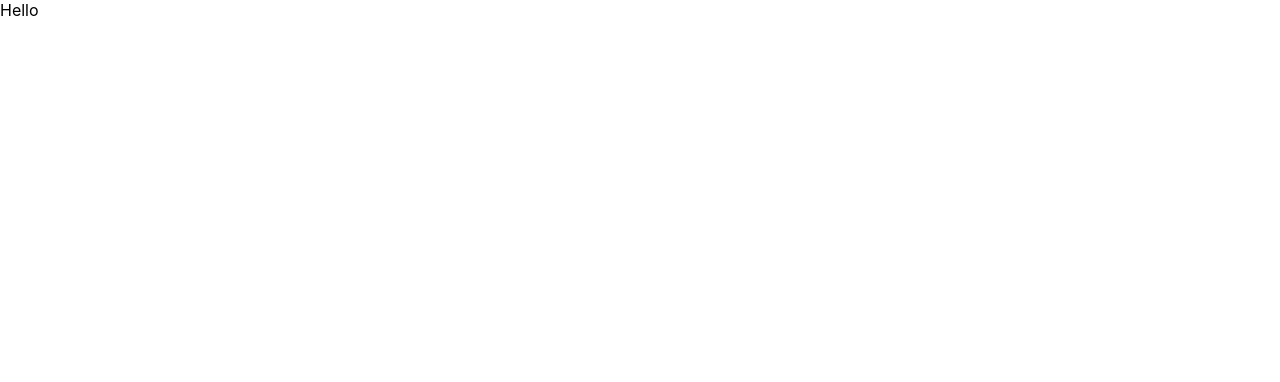
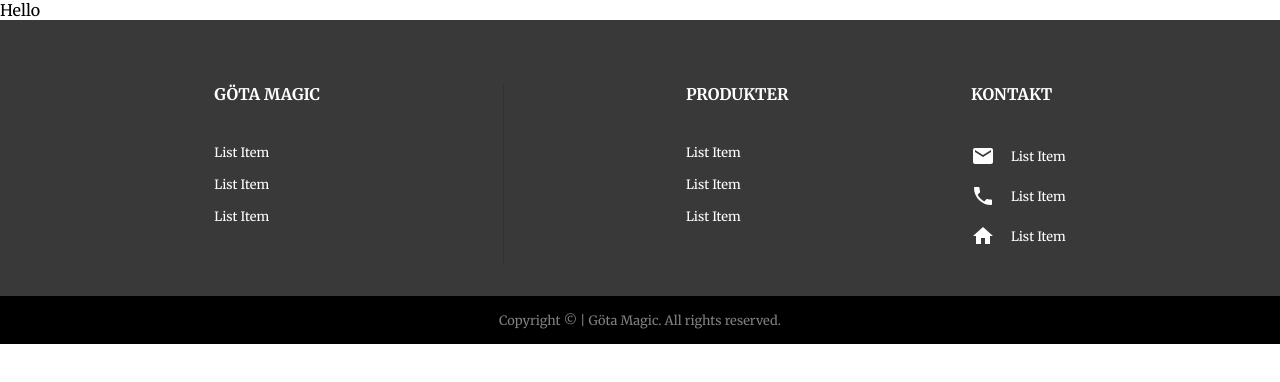
Before and after one commit to TimothyGramnaes/Miniprojekt-Gota-Magic, a React (Create React App) app: page / in a window 1280 px wide. Shown: the top 382 px of the page. Built offline with nearby package versions, Linux system fonts and the light colour scheme.

Commit message:
divider struggles

```diff
--- a/package.json
+++ b/package.json
@@ -4,6 +4,7 @@
   "private": true,
   "dependencies": {
     "@material-ui/core": "^4.11.3",
+    "@material-ui/icons": "^4.11.2",
     "@testing-library/jest-dom": "^5.11.9",
     "@testing-library/react": "^11.2.5",
     "@testing-library/user-event": "^12.8.3",
@@ -13,6 +14,7 @@
     "@types/react-dom": "^17.0.2",
     "react": "^17.0.1",
     "react-dom": "^17.0.1",
+    "react-router-dom": "^5.2.0",
     "react-scripts": "4.0.3",
     "typescript": "^4.2.3",
     "web-vitals": "^1.1.0"
@@ -40,5 +42,8 @@
       "last 1 firefox version",
       "last 1 safari version"
     ]
+  },
+  "devDependencies": {
+    "@types/react-router-dom": "^5.1.7"
   }
 }
--- a/src/Components/Footer.tsx
+++ b/src/Components/Footer.tsx
@@ -1,3 +1,114 @@
+import { Link, BrowserRouter as Router } from 'react-router-dom'
+import '../main.css'
+import '../css/footer.css'
+import Divider from '@material-ui/core/Divider';
+import MailIcon from '@material-ui/icons/Mail';
+import PhoneIcon from '@material-ui/icons/Phone';
+import HomeIcon from '@material-ui/icons/Home';
+import { useState } from 'react';
 
 
-export {}
+function Footer() {
+  const [divider, rotateDivider] = useState(false)
+
+  const dividerOrientation = () => {
+    if (window.innerWidth <= 600) {
+      rotateDivider(true)
+    } else {
+      rotateDivider(false)
+    }
+  }
+
+  window.addEventListener('resize', dividerOrientation)
+
+  return (
+    <Router>
+      <footer>
+        <div className="flex content">
+
+          <div className="footer-column flex column">
+            <h4>Göta Magic</h4>
+            <ul>
+              <li>
+                <Link to='/listitem1' className="li-item">
+                  List Item
+                </Link>
+              </li>
+              <li>
+                <Link to='/listitem2' className="li-item">
+                  List Item
+                </Link>
+              </li>
+              <li>
+                <Link to='/listitem3' className="li-item">
+                  List Item
+                </Link>
+              </li>
+            </ul>
+          </div>
+
+          <div className="divider-container">
+            {divider ? (
+              <Divider orientation="horizontal" />
+            ) : (
+              <Divider orientation="vertical" />
+            )}
+          </div>
+
+          <div className="footer-column flex column">
+            <h4>Produkter</h4>
+            <ul>
+              <li>
+                <Link to='/listitem1' className="li-item">
+                  List Item
+                </Link>
+              </li>
+              <li>
+                <Link to='/listitem2' className="li-item">
+                  List Item
+                </Link>
+              </li>
+              <li>
+                <Link to='/listitem3' className="li-item">
+                  List Item
+                </Link>
+              </li>
+            </ul>
+          </div>
+
+          <div className="footer-column flex column">
+            <h4>Kontakt</h4>
+            <ul>
+              <li className="flex alignItemsCenter">
+                <Link to='/listitem1' className="li-item">
+                  <MailIcon style={{ marginRight: '1rem' }} />
+                  List Item
+                </Link>
+              </li>
+              <li>
+                <Link to='/listitem2' className="li-item">
+                  <PhoneIcon style={{ marginRight: '1rem' }} />
+                  List Item
+                </Link>
+              </li>
+              <li>
+                <Link to='/listitem3' className="li-item">
+                  <HomeIcon style={{ marginRight: '1rem' }} />
+                  List Item
+                </Link>
+              </li>
+            </ul>
+          </div>
+
+        </div>
+
+          <div className="copyright-section">
+            <p>Copyright © | Göta Magic. All rights reserved.</p>
+          </div>
+
+      </footer>
+    </Router>
+  )
+}
+
+export default Footer
--- a/src/Components/Layout.tsx
+++ b/src/Components/Layout.tsx
@@ -1,11 +1,14 @@
 import React from 'react'
+import Footer from './Footer';
 import LandingPage from './LandingPage'
 
 function Layout() {
 
     return(
-        <LandingPage />
-
+        <>
+            <LandingPage />
+            <Footer />
+        </>
     );
 
 }
--- /dev/null
+++ b/src/css/footer.css
@@ -0,0 +1,60 @@
+footer {
+  width: 100%;
+  background: #393939;
+  color: white;
+}
+
+.content {
+  justify-content: space-evenly;
+  padding: 4rem 2rem 2rem 2rem;
+}
+
+ul {
+  list-style-type: none;
+}
+
+h4 {
+  margin-bottom: 1.5rem;
+  text-transform: uppercase;
+}
+
+li {
+  margin: 1rem 0;
+}
+
+.li-item {
+  color: white;
+  text-decoration: none;
+  display: flex;
+  align-items: center;
+  font-size: 0.8rem;
+}
+
+.copyright-section {
+  background: black;
+  text-align: center;
+  padding: 1rem 2rem;
+  font-size: .8rem;
+  color: grey;
+}
+
+hr {
+  border-top: 1px solid lightgrey;
+}
+
+@media (max-width: 600px) {
+  .content {
+    flex-direction: column;
+    align-items: center;
+    padding: 2rem;
+  }
+
+  .footer-column {
+    margin: 1rem 0;
+    text-align: center;
+  }
+
+  ul {
+    margin: 0 auto;
+  }
+}
--- a/src/main.css
+++ b/src/main.css
@@ -17,3 +17,7 @@
 .column {
   flex-direction: column;
 }
+
+.alignItemsCenter {
+  align-items: center;
+}
```
Also changed, not shown: 1 other file (tests, documents, lock files or other folders).
